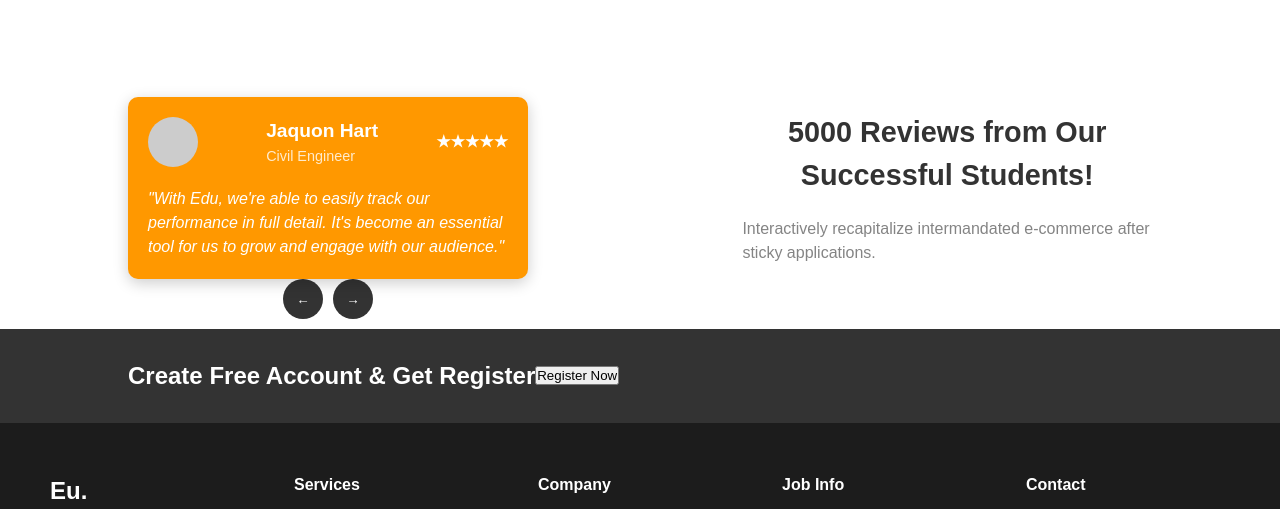
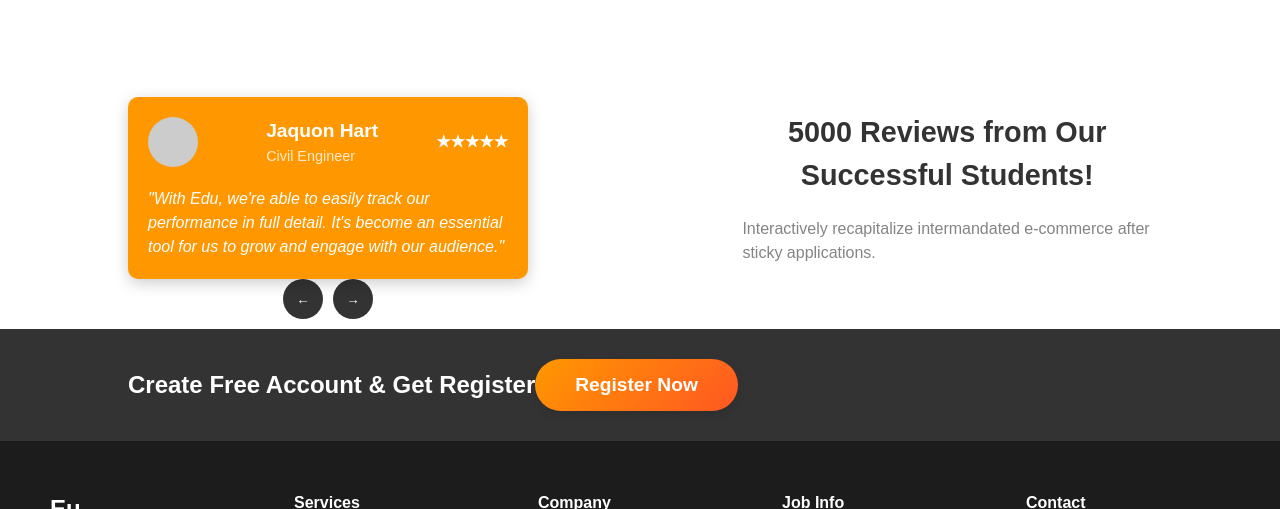
Before and after one commit to aof03/Education, a plain HTML site: page index.html in a window 1280 px wide. Shown: the part 1662-2171 px from the top of the page. Drawn offline with Linux system fonts and the light colour scheme.

```diff
--- a/styles.css
+++ b/styles.css
@@ -839,3 +839,26 @@
   padding-top: 20px;
   font-size: 14px;
 }
+.cta-section button {
+  padding: 15px 40px;
+  background: linear-gradient(135deg, #ff9800, #ff5722);
+  color: #fff;
+  border: none;
+  border-radius: 30px;
+  font-size: 1.2rem;
+  font-weight: bold;
+  cursor: pointer;
+  transition: all 0.3s ease;
+  box-shadow: 0px 4px 10px rgba(0, 0, 0, 0.1);
+}
+
+.cta-section button:hover {
+  background: linear-gradient(135deg, #ff5722, #e64a19);
+  transform: translateY(-3px);
+  box-shadow: 0px 6px 15px rgba(0, 0, 0, 0.2);
+}
+
+.cta-section button:active {
+  transform: translateY(0);
+  box-shadow: 0px 3px 8px rgba(0, 0, 0, 0.15);
+}
```
